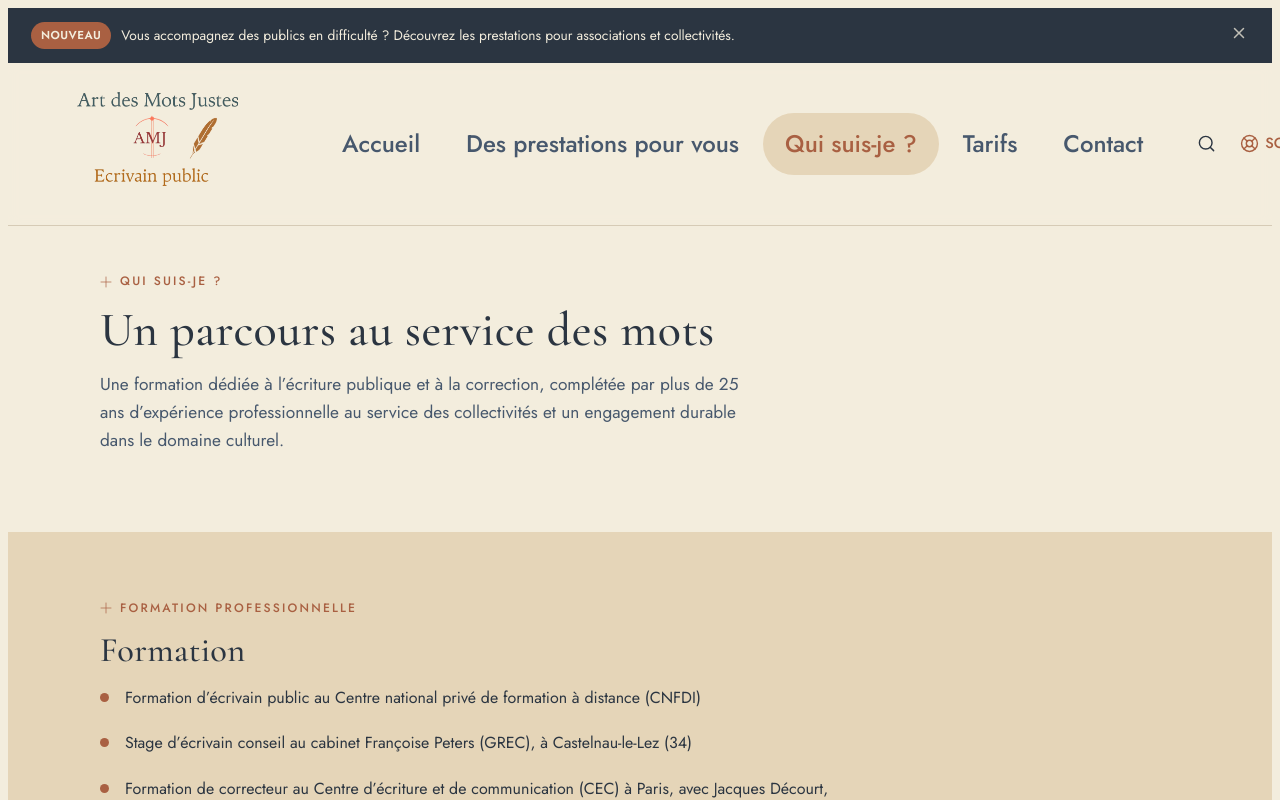
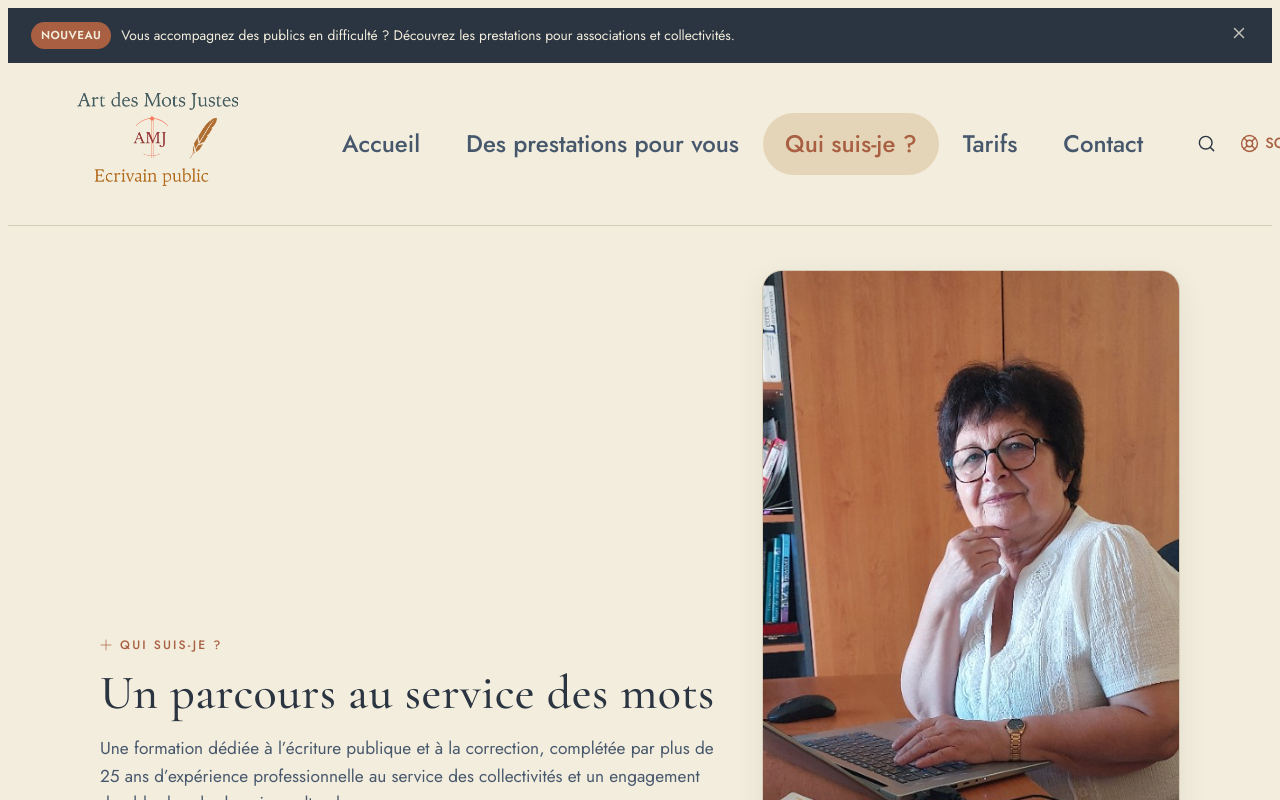
Before and after one commit to amadouba-tech/amj, a Next.js app: page /qui-suis-je in a window 1280 px wide. Shown: the top 800 px of the page. Built offline with nearby package versions, Linux system fonts and the light colour scheme.

Commit message:
photo de mj

```diff
--- a/app/globals.css
+++ b/app/globals.css
@@ -199,6 +199,14 @@ h4 { font-size: 1.05rem; margin-bottom: 6px; }
 .two-col { display: grid; grid-template-columns: 1fr; gap: 36px; align-items: center; }
 @media (min-width: 860px) { .two-col { grid-template-columns: 1.2fr 0.8fr; } }
 .page-intro { max-width: 720px; }
+.portrait-panel {
+  display: flex; justify-content: center;
+  border-radius: 20px; overflow: hidden;
+  border: 1px solid var(--gris-colore);
+  background: var(--blanc-casse);
+  box-shadow: 0 8px 28px rgba(47, 47, 47, 0.08);
+}
+.portrait-panel img { width: 100%; height: auto; display: block; object-fit: cover; }
 
 /* ---------- event-style hero (photo + content, façon paris.fr) ---------- */
 .event-hero {
--- a/app/qui-suis-je/page.jsx
+++ b/app/qui-suis-je/page.jsx
@@ -1,5 +1,7 @@
+import Image from "next/image";
 import { Eyebrow, PageIntro, FeatherMark } from "@/components/ui.jsx";
 import { FORMATION, EXPERIENCE_GROUPS } from "@/data/content.js";
+import { IMAGES } from "@/data/images.js";
 
 export const metadata = {
   title: "Qui suis-je ?",
@@ -11,12 +13,22 @@ export default function QuiSuisJe() {
   return (
     <>
       <section className="section first">
-        <div className="section-inner">
+        <div className="section-inner two-col">
           <PageIntro
             eyebrow="Qui suis-je&nbsp;?"
             title="Un parcours au service des mots"
             lead="Une formation dédiée à l&rsquo;écriture publique et à la correction, complétée par plus de 25 ans d&rsquo;expérience professionnelle au service des collectivités et un engagement durable dans le domaine culturel."
           />
+          <div className="portrait-panel">
+            <Image
+              src={IMAGES.quiSuisJePortrait}
+              alt="Portrait de l&rsquo;écrivain public"
+              width={461}
+              height={1024}
+              priority
+              sizes="(max-width: 860px) 100vw, 380px"
+            />
+          </div>
         </div>
       </section>
 
--- a/data/images.js
+++ b/data/images.js
@@ -1,4 +1,5 @@
 import heroAccueil from "@/assets/placeholders/hero-accueil.jpg";
+import quiSuisJePortrait from "@/assets/placeholders/qui-suis-je-portrait.jpg";
 
 function picsum(seed, width, height) {
   return `https://picsum.photos/seed/${seed}/${width}/${height}`;
@@ -6,6 +7,7 @@ function picsum(seed, width, height) {
 
 export const IMAGES = {
   heroAccueil,
+  quiSuisJePortrait,
   contactPhoto: picsum("amj-contact", 700, 900),
   cardParticuliers: picsum("amj-particuliers", 600, 500),
   cardAssociations: picsum("amj-associations", 600, 500),
```
Also changed, not shown: assets/placeholders/qui-suis-je-portrait.jpg (added).
